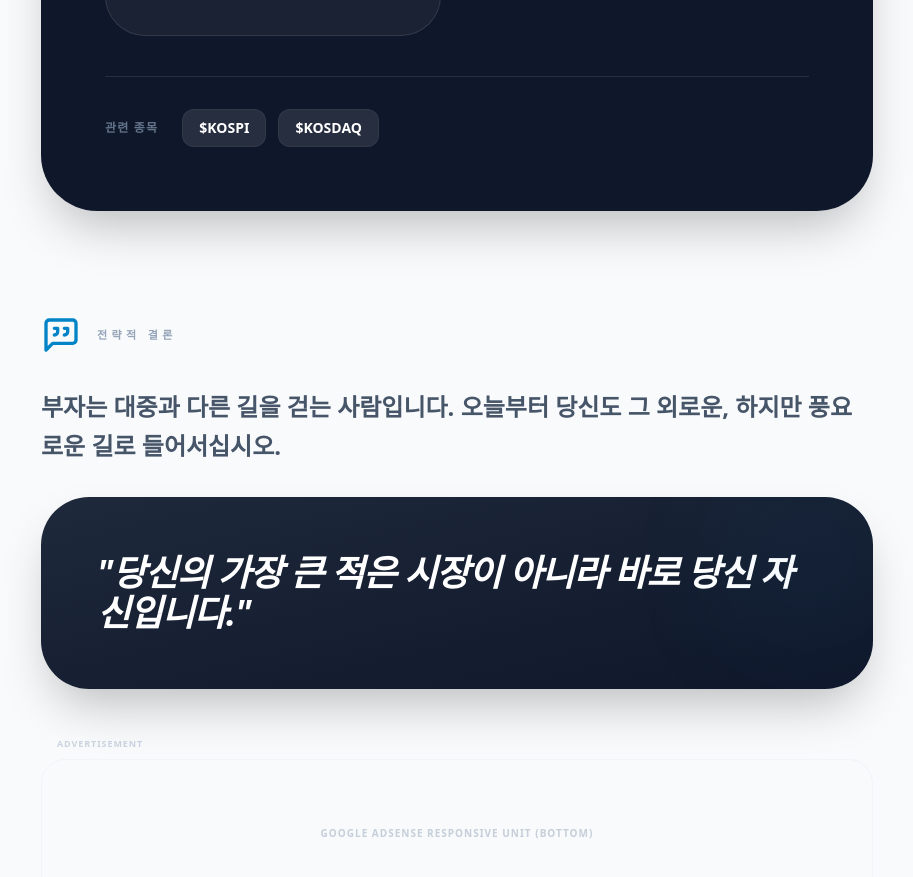
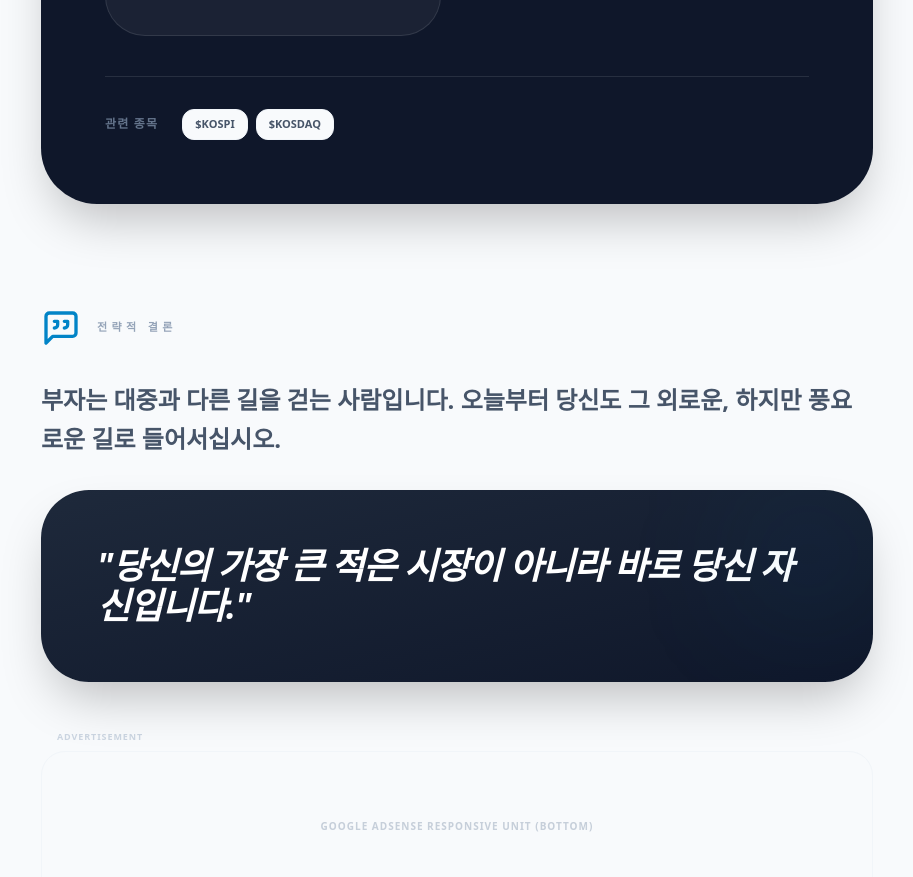
Before and after one commit to ieum3355/ieumstock-site, a React (Vite) app: page /insights/1 in a window 1280 px wide. Shown: the part 2565-3442 px from the top of the page, without its empty margins (183-1096 px from the left). Built offline with nearby package versions, Linux system fonts and the light colour scheme.

Commit message:
style: 관련 종목 섹션 가독성 및 UI 디자인 개선

```diff
--- a/src/pages/PostDetail.tsx
+++ b/src/pages/PostDetail.tsx
@@ -449,13 +449,16 @@ const PostDetail = () => {
               {post.system_link && post.system_link.related_ticker.length > 0 && (
                 <div className="pt-8 border-t border-white/10 flex flex-wrap items-center gap-6">
                   <span className="text-xs font-black text-slate-500 uppercase tracking-widest">관련 종목</span>
-                  <div className="flex flex-wrap gap-3">
-                    {post.system_link.related_ticker.map((ticker: string) => (
-                      <span key={ticker} className="px-4 py-2 bg-white/10 hover:bg-white/20 rounded-xl text-sm font-black transition-colors border border-white/5">
-                        ${ticker}
-                      </span>
-                    ))}
-                  </div>
+                  <div className="flex flex-wrap gap-2">
+                  {post.system_link.related_ticker.map((ticker: string) => (
+                    <span
+                      key={ticker}
+                      className="px-3 py-1.5 bg-slate-50 text-slate-600 text-[11px] font-bold rounded-xl border border-slate-100 hover:border-primary-200 hover:text-primary-600 transition-all cursor-default"
+                    >
+                      ${ticker}
+                    </span>
+                  ))}
+                </div>
                 </div>
               )}
             </section>
```
